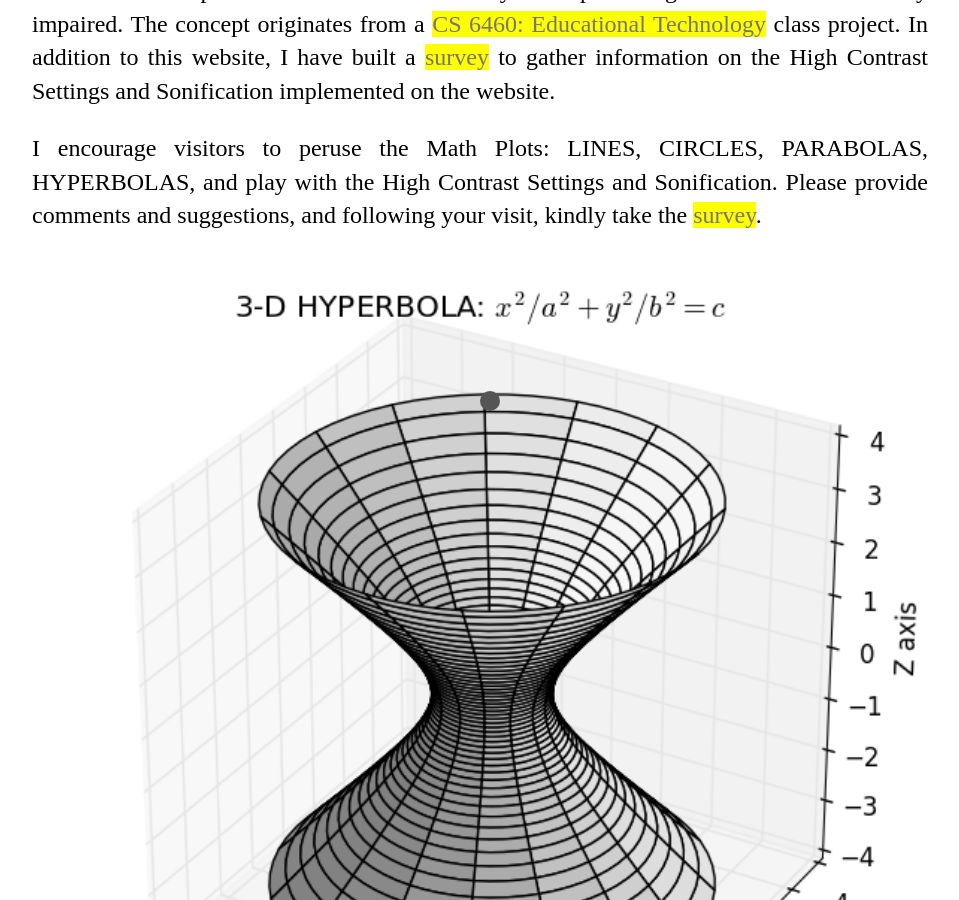
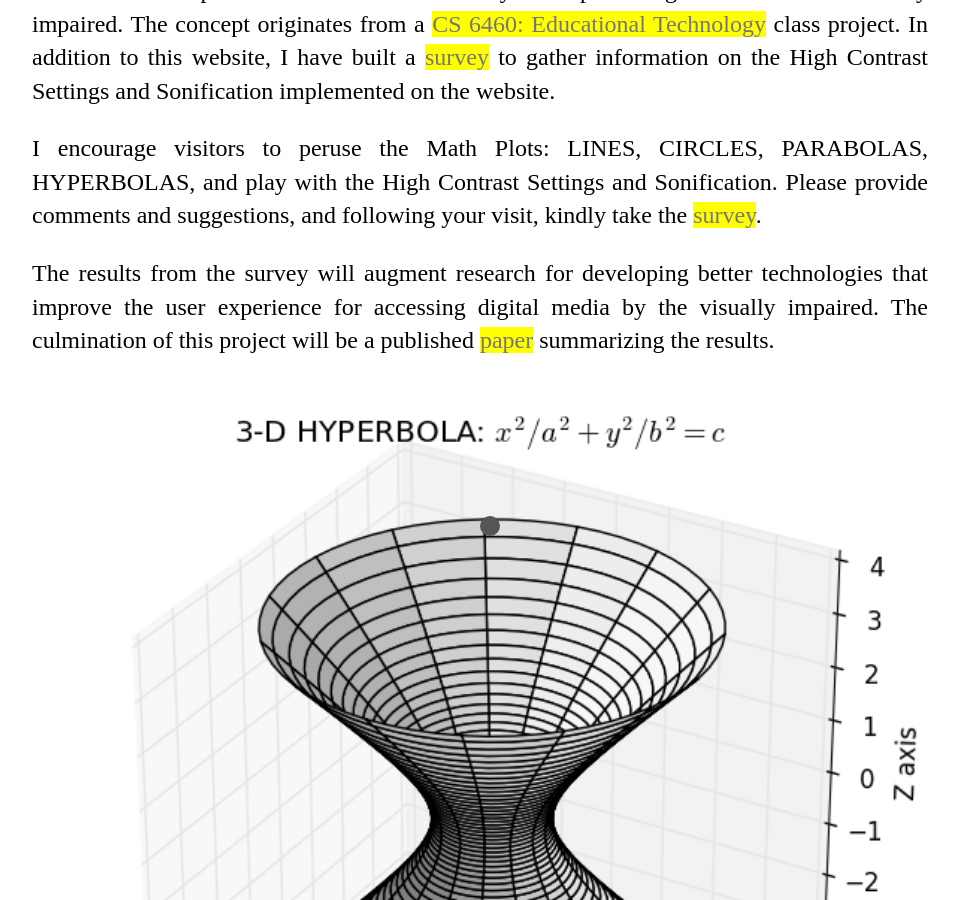
Before and after one commit to rbobkoskie3/rbobkoskie3.github.io, a Jekyll site: the page built from index.html, in a window 1280 px wide and 900 px high, scrolled down 465 px. Shown: the whole window, without its empty margins (160-1119 px from the left). Built offline with Jekyll 4.4.1, drawn with Linux system fonts in a browser that asks for light colours.

Commit message:
Add files via upload

```diff
--- a/index.html
+++ b/index.html
@@ -288,6 +288,14 @@ title: Math, Sonification, Plots
         <a href="https://docs.google.com/forms/d/e/1FAIpQLSc0ICzX_vJjHwATkwU86fbXTqOgTGyMJfLvh73lRyYgIZT9Xg/viewform"
         target="_blank">survey</a>.
     </p></div>
+    <div><p>
+        The results from the survey will augment research for developing better technologies that improve the
+        user experience for accessing digital media by the visually impaired. The culmination of this project
+        will be a published
+        <a href="/AssistiveTechnology_VisuallyImpaired.pdf"
+        target="_blank">paper</a>
+        summarizing the results.
+    </p></div>
 
     <!-- img class="center fit" src="\images\ST_3D_Hyperbola.png" title="Graph of a 3-Dimensional Hyperbola w/o High Contrast" -->
     <div class="center fit myContainer">
@@ -310,13 +318,13 @@ title: Math, Sonification, Plots
                 <button class="volInc" onclick="vol_inc()">+ VOLUME</button>
             </div>
             <div class="w3-container w3-cell">
-                <div><p>
+                <p>
                     !ALERT! Sonification uses sound: frequency, amplitude and timbre to convey
                     information. It is advisable to adjust the volume on your device prior to
                     playing the sonification for the plots. You can also adjust the volume
                     during play, either from your device, or the volume buttons for this application.
                     Note that the native browser on iPhone does not support volume control from the application.
-                </p></div>
+                </p>
             </div>
         </div>
 
```
